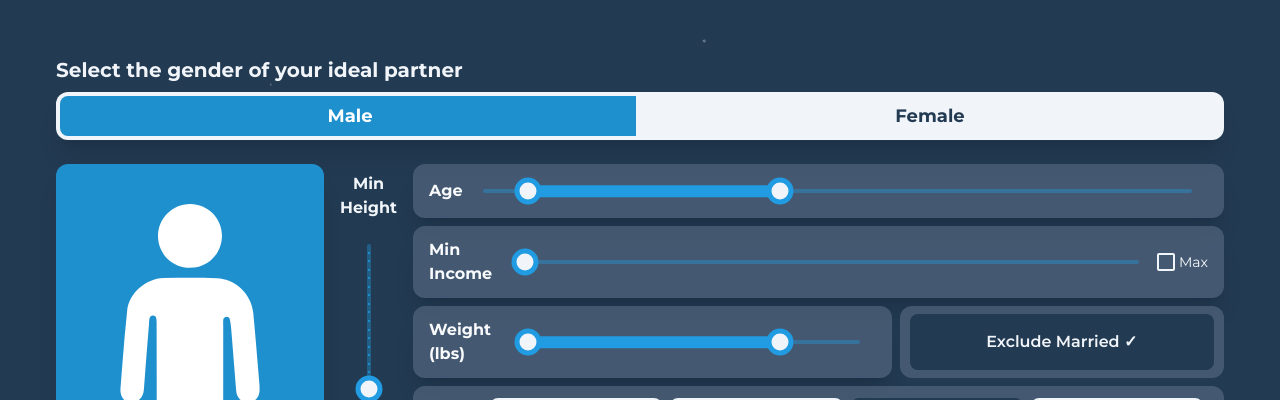
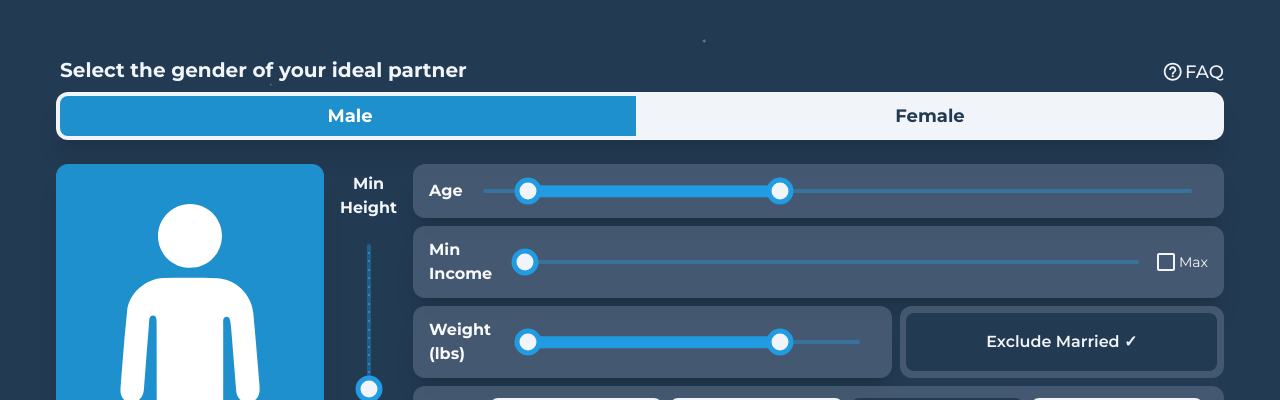
Before and after one commit to numanwaziri/how-rare-am-i, a React (Vite) app in the folder Frontend_React/: page / in a window 1280 px wide. Shown: the part 400-800 px from the top of the page. Built offline with nearby package versions, Linux system fonts and the light colour scheme.

Commit message:
add transition to page navigation

```diff
--- a/Frontend_React/package.json
+++ b/Frontend_React/package.json
@@ -15,6 +15,7 @@
     "@mui/icons-material": "^5.15.3",
     "@mui/material": "^5.15.0",
     "d3": "^7.8.5",
+    "framer-motion": "^11.0.4",
     "react": "^18.2.0",
     "react-countup": "^6.5.0",
     "react-dom": "^18.2.0",
--- a/Frontend_React/src/App.jsx
+++ b/Frontend_React/src/App.jsx
@@ -2,12 +2,16 @@ import { useState, useRef, useEffect } from "react";
 import { Header } from "./sections/Header.jsx";
 import { Form } from "./sections/Form.jsx";
 import { Results } from "./sections/Results.jsx";
-
+import { motion, useIsPresent } from "framer-motion";
 import useSessionStorageState from "./hooks/useSessionStorageState.js";
 import createApiRequest from "./utils/apiUtils.js";
 import InfoAlert from "./components/InfoAlert.jsx";
-
+import { useTheme } from "@mui/material/styles";
+import useMediaQuery from "@mui/material/useMediaQuery";
 function App({ sex, setSex, sexColors }) {
+  const theme = useTheme();
+  const isSmallScreen = useMediaQuery(theme.breakpoints.down("sm"));
+  const isPresent = useIsPresent();
   const resultSection = useRef(null);
 
   const [height, setHeight] = useSessionStorageState("height", {
@@ -138,6 +142,27 @@ function App({ sex, setSex, sexColors }) {
           </div>
         </section>
       )}
+      <motion.div
+        initial={isSmallScreen ? { scaleY: 1 } : { scaleX: 1 }}
+        animate={
+          isSmallScreen
+            ? { scaleY: 0, transition: { duration: 0.4, ease: "circOut" } }
+            : { scaleX: 0, transition: { duration: 0.4, ease: "circOut" } }
+        }
+        exit={
+          isSmallScreen
+            ? { scaleY: 1, transition: { duration: 0.4, ease: "circIn" } }
+            : { scaleX: 1, transition: { duration: 0.4, ease: "circIn" } }
+        }
+        style={
+          isSmallScreen
+            ? { originY: isPresent ? 0 : 1 }
+            : { originX: isPresent ? 1 : 0 }
+        }
+        className={`fixed bottom-0 left-0 right-0 top-0 z-40  ${
+          sex === "Male" ? "bg-male-light" : "bg-female-light"
+        }`}
+      />
     </div>
   );
 }
--- a/Frontend_React/src/AppRouter.jsx
+++ b/Frontend_React/src/AppRouter.jsx
@@ -1,9 +1,10 @@
-import { BrowserRouter as Router, Routes, Route } from "react-router-dom";
+import { Routes, Route, useLocation } from "react-router-dom";
 import { About } from "./sections/About.jsx";
 import App from "./App.jsx";
 import { Fireflies } from "./components/Fireflies/Fireflies.jsx";
 import { useEffect, useMemo } from "react";
 import useSessionStorageState from "./hooks/useSessionStorageState.js";
+import { AnimatePresence } from "framer-motion";
 export const AppRouter = () => {
   const sexColors = useMemo(
     () => ({
@@ -22,18 +23,20 @@ export const AppRouter = () => {
       sex === "Male" ? sexColors.maleDark : sexColors.femaleDark;
   }, [sex]);
 
+  const location = useLocation();
+
   return (
-    <Router>
-      <div className="mx-auto max-w-screen-xl ">
-        <Fireflies />
-        <Routes>
+    <div className="mx-auto max-w-screen-xl ">
+      <Fireflies />
+      <AnimatePresence mode="wait" initial={false}>
+        <Routes location={location} key={location.pathname}>
           <Route
-            path="/"
+            path="/*"
             element={<App sex={sex} setSex={setSex} sexColors={sexColors} />}
           />
           <Route path="/about" element={<About sex={sex} />} />
         </Routes>
-      </div>
-    </Router>
+      </AnimatePresence>
+    </div>
   );
 };
--- a/Frontend_React/src/components/CheckBoxGrid/CustomCheckbox.css
+++ b/Frontend_React/src/components/CheckBoxGrid/CustomCheckbox.css
@@ -22,7 +22,7 @@ font-size: 1rem;
     /*font-family:  "sans-serif",'system-ui';*/
     font-weight: 600;
     color: #3f3f3f;
-    z-index: 99;
+    z-index: 30;
     transition: all 0.2s cubic-bezier(0.68, -0.55, 0.27, 1.55);
 }
 
--- a/Frontend_React/src/components/CheckBoxGrid/CustomCheckbox.jsx
+++ b/Frontend_React/src/components/CheckBoxGrid/CustomCheckbox.jsx
@@ -14,7 +14,7 @@ const CustomCheckbox = memo(
           checked={checked}
           onChange={handleChange}
           data-name={`${dataName}${checked ? "" : ""}`}
-          className={`checkbox ${height}  max-sm:text-sm ${
+          className={`checkbox ${height}  transition-all duration-75 max-sm:text-sm ${
             sex === "Male" ? "bg-male-dark" : "bg-female-dark"
           }`}
         />{" "}
--- a/Frontend_React/src/components/CompositeComponents/Controls.jsx
+++ b/Frontend_React/src/components/CompositeComponents/Controls.jsx
@@ -65,10 +65,11 @@ export const Controls = memo(
     const memoizedExcludeCheckbox = useMemo(() => {
       return (
         <CustomCheckbox
+          idx={1}
           sex={sex}
           dataName="Exclude Married"
           checked={exclude["Married"]}
-          height="lg:h-full h-11  "
+          height="lg:h-full h-11 "
           onChange={(isChecked) =>
             setExclude({
               ...exclude,
@@ -140,7 +141,6 @@ export const Controls = memo(
             />
           }
         />
-
         <HorizontalStack
           text={
             <>
@@ -176,7 +176,7 @@ export const Controls = memo(
           <div className="flex-1 lg:w-3/5">
             <HorizontalStack text="Weight (lbs)" component={WeightSlider} />
           </div>
-          <div className="rounded-xl bg-slate-400 bg-opacity-30 px-2.5 py-2 max-sm:h-14 max-sm:px-2  lg:w-2/5 lg:px-2.5">
+          <div className="rounded-xl bg-slate-400 bg-opacity-30 p-[0.43rem] max-sm:h-14   lg:w-2/5 lg:p-[0.42rem]">
             {memoizedExcludeCheckbox}
           </div>
         </div>
--- a/Frontend_React/src/components/CustomSlider.jsx
+++ b/Frontend_React/src/components/CustomSlider.jsx
@@ -60,11 +60,11 @@ export const CustomSlider = memo(
       },
       "& .MuiSlider-valueLabel": {
         lineHeight: 1.2,
-        fontSize: isSmallScreen ? "14px" : "16px",
+        fontSize: isSmallScreen ? "15px" : "16px",
         background: "unset",
         padding: "0",
-        width: isSmallScreen ? 36 : 45,
-        height: isSmallScreen ? 36 : 45,
+        width: isSmallScreen ? 42 : 45,
+        height: isSmallScreen ? 42 : 45,
         borderRadius: "50% 50% 50% 0",
         backgroundColor:
           sex === "Male" ? sexColors.maleLight : sexColors.femaleLight,
@@ -81,17 +81,13 @@ export const CustomSlider = memo(
           transform:
             (orientation === "vertical") & !isSmallScreen
               ? "translate(148%, -120%) rotate(-45deg) scale(1)"
-              : (orientation === "vertical") & isSmallScreen
-                ? "translate(80%, -50%) rotate(45deg) scale(1)"
-                : "translate(51%, -58%) rotate(-20deg) scale(1)",
+              : "translate(51%, -58%) rotate(-20deg) scale(1)",
         },
         "& > *": {
           transform:
-            (orientation === "vertical") & isSmallScreen
-              ? "rotate(-45deg)"
-              : (orientation === "vertical") & !isSmallScreen
-                ? "rotate(45deg)"
-                : "rotate(20deg)",
+            (orientation === "vertical") & !isSmallScreen
+              ? "rotate(45deg)"
+              : "rotate(20deg)",
         },
       },
     };
--- a/Frontend_React/src/components/InfoAlert.jsx
+++ b/Frontend_React/src/components/InfoAlert.jsx
@@ -11,10 +11,12 @@ function InfoAlert({ title, children }) {
     setDismissed(true);
   };
 
-  return !dismissed ? (
+  return (
     <div
       id="alert-additional-content-5"
-      className="rounded-lg border  border-gray-600 bg-slate-950 bg-opacity-40 p-4 sm:px-8 sm:pt-8"
+      className={`origin-top overflow-hidden rounded-lg border transition-all ${
+        dismissed ? "-mb-12 h-0 scale-y-0" : "-mb-0 h-full scale-y-100"
+      } border-gray-600 bg-slate-950 bg-opacity-40 p-4 sm:px-8 sm:pt-8`}
       role="alert"
     >
       <div className="flex items-center">
@@ -42,6 +44,6 @@ function InfoAlert({ title, children }) {
         </button>
       </div>
     </div>
-  ) : null;
+  );
 }
 export default InfoAlert;
--- a/Frontend_React/src/sections/About.jsx
+++ b/Frontend_React/src/sections/About.jsx
@@ -1,6 +1,13 @@
 import { Link } from "react-router-dom";
 import { CustomAccordion } from "../components/CustomAccordion.jsx";
+import { motion, useIsPresent } from "framer-motion";
+import { useTheme } from "@mui/material/styles";
+import useMediaQuery from "@mui/material/useMediaQuery";
+
 export const About = ({ sex }) => {
+  const theme = useTheme();
+  const isSmallScreen = useMediaQuery(theme.breakpoints.down("sm"));
+  const isPresent = useIsPresent();
   return (
     <div className="flex min-h-screen justify-center py-8 max-sm:py-6 sm:items-center">
       <div className=" w-4/5 max-sm:w-11/12">
@@ -156,6 +163,27 @@ export const About = ({ sex }) => {
           Numan@2023
         </span>
       </div>
+      <motion.div
+        initial={isSmallScreen ? { scaleY: 1 } : { scaleX: 1 }}
+        animate={
+          isSmallScreen
+            ? { scaleY: 0, transition: { duration: 0.4, ease: "circOut" } }
+            : { scaleX: 0, transition: { duration: 0.4, ease: "circOut" } }
+        }
+        exit={
+          isSmallScreen
+            ? { scaleY: 1, transition: { duration: 0.4, ease: "circIn" } }
+            : { scaleX: 1, transition: { duration: 0.4, ease: "circIn" } }
+        }
+        style={
+          isSmallScreen
+            ? { originY: isPresent ? 0 : 1 }
+            : { originX: isPresent ? 1 : 0 }
+        }
+        className={`fixed bottom-0 left-0 right-0 top-0 z-40 ${
+          sex === "Male" ? "bg-male-light" : "bg-female-light"
+        }`}
+      />
     </div>
   );
 };
--- a/Frontend_React/src/sections/Form.jsx
+++ b/Frontend_React/src/sections/Form.jsx
@@ -6,6 +6,8 @@ import { createTheme } from "@mui/material/styles";
 import { Controls } from "../components/CompositeComponents/Controls.jsx";
 import { useCallback, useEffect, useMemo } from "react";
 import useMediaQuery from "@mui/material/useMediaQuery";
+import HelpOutlineIcon from "@mui/icons-material/HelpOutline";
+import { Link } from "react-router-dom";
 
 export const Form = ({
   sex,
@@ -91,9 +93,28 @@ export const Form = ({
   return (
     <article className=" overflow-hidden   pb-6  ">
       <div className=" px-3 pb-6 max-sm:pt-6  sm:px-4 md:px-6">
-        <p className="mb-2 font-bold text-slate-100 transition-all max-md:text-sm md:text-lg lg:text-xl">
-          Select the gender of your ideal partner
-        </p>
+        <div className="flex items-center justify-between gap-1">
+          <p className="mb-2 ml-1 font-bold text-slate-100 transition-all max-md:text-sm md:text-lg lg:text-xl">
+            {isSmallScreen
+              ? "Select gender"
+              : "Select the gender of your ideal partner"}
+          </p>
+          <Link to="/about">
+            <div className="mb-1 flex items-center gap-0.5 max-sm:mb-2">
+              <HelpOutlineIcon
+                className="text-slate-100"
+                sx={
+                  isSmallScreen
+                    ? { fontSize: "1.1rem" }
+                    : { fontSize: "1.34rem" }
+                }
+              />
+              <span className="font-medium text-slate-100 max-md:text-xs md:text-base lg:text-lg">
+                FAQ
+              </span>
+            </div>
+          </Link>
+        </div>
 
         <SexToggle sex={sex} setSex={setSex} setFetchedData={setFetchedData} />
       </div>
```
Also changed, not shown: Frontend_React/src/main.jsx (+5 -2 lines), Frontend_React/src/sections/Results.jsx (+17 -12 lines), 1 other file (tests, documents, lock files or other folders).
